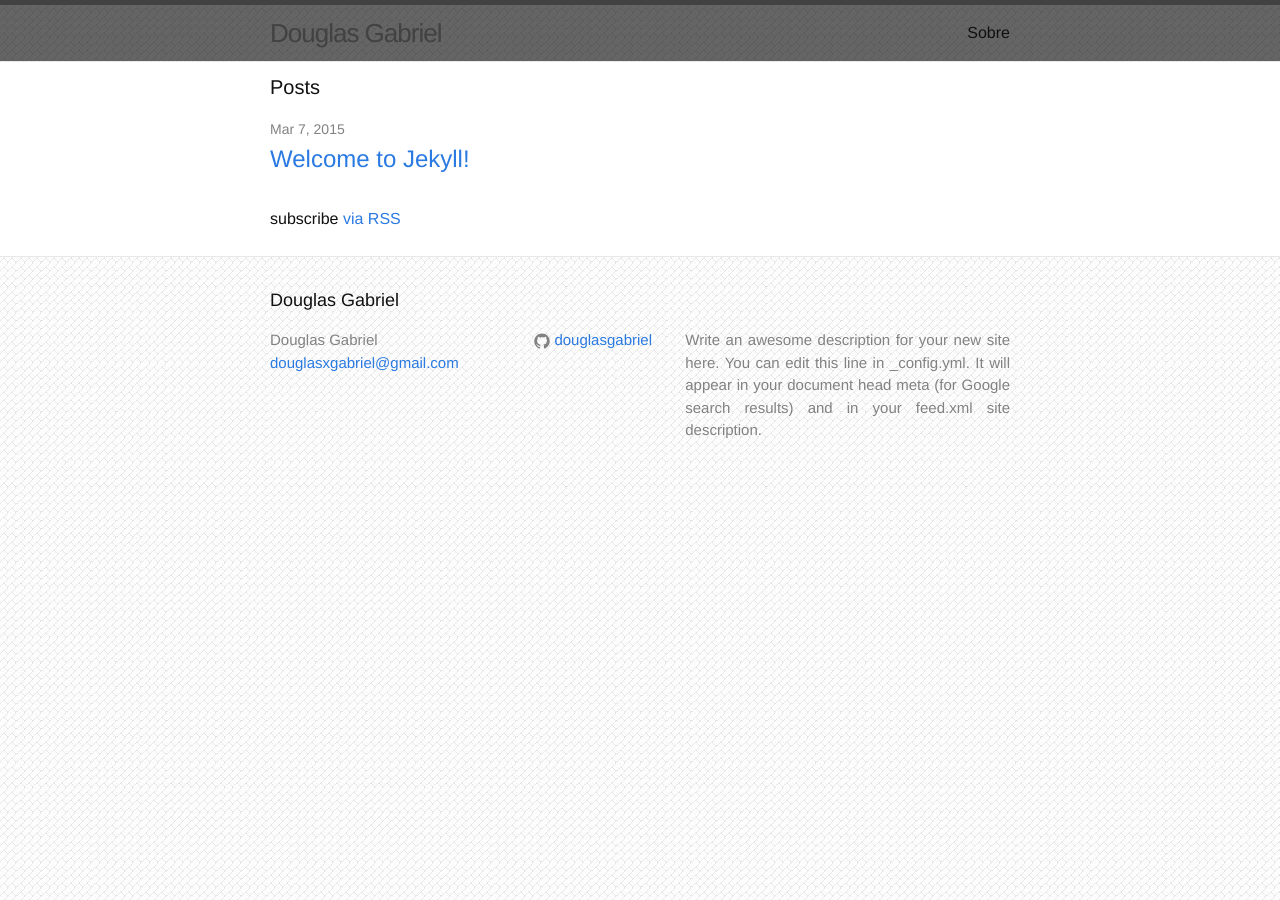
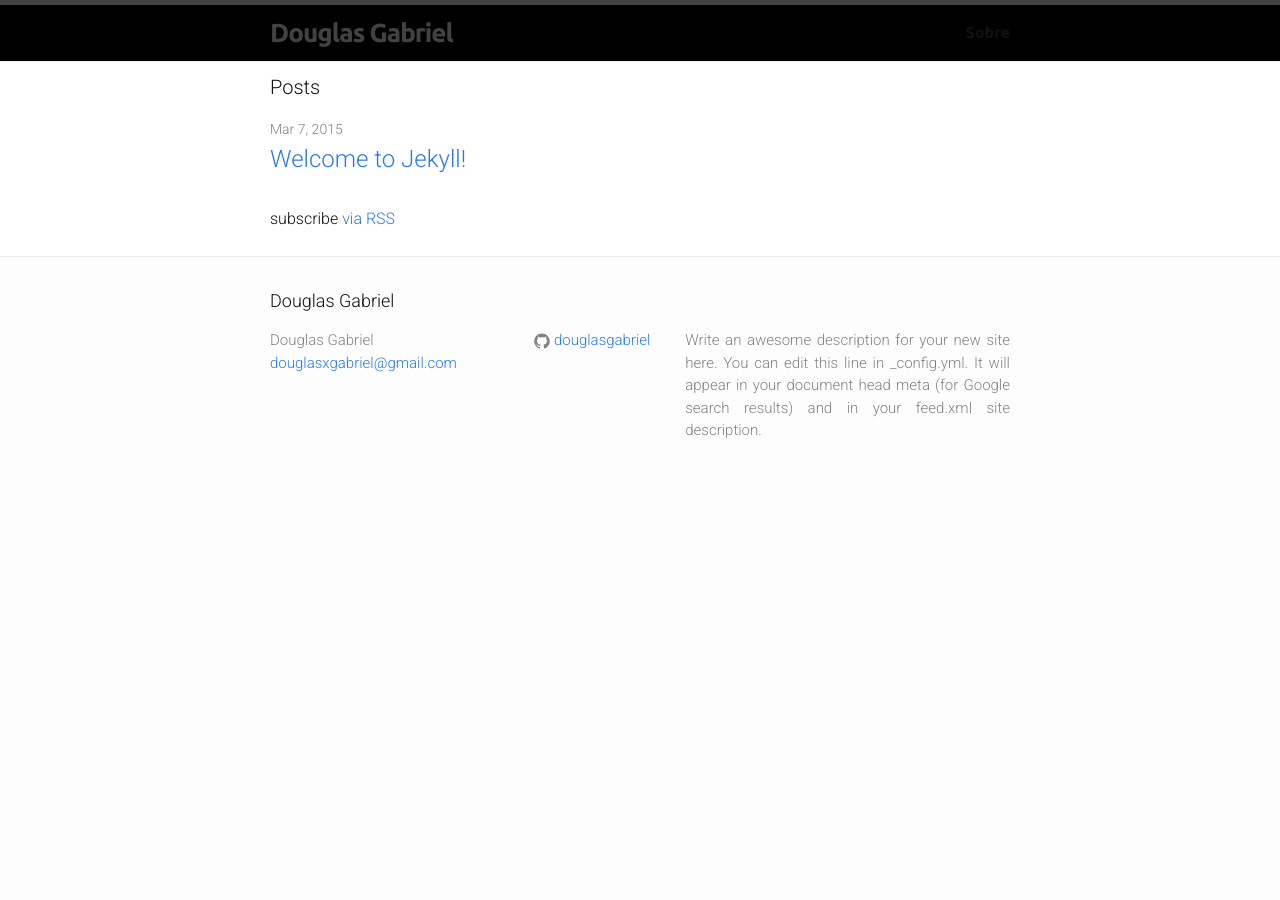
Before and after one commit to douglasgabriel/douglasgabriel.github.io, a Jekyll site: the page built from index.html, in a window 1280 px wide. Built offline with Jekyll 4.4.1, drawn with Linux system fonts in a browser that asks for light colours.

Commit message:
modificando barra topo

```diff
--- a/_includes/head.html
+++ b/_includes/head.html
@@ -8,5 +8,8 @@
 
   <link rel="stylesheet" href="{{ "/css/main.css" | prepend: site.baseurl }}">
   <link rel="canonical" href="{{ page.url | replace:'index.html','' | prepend: site.baseurl | prepend: site.url }}">
-  <link rel="alternate" type="application/rss+xml" title="{{ site.title }}" href="{{ "/feed.xml" | prepend: site.baseurl | prepend: site.url }}" />
+  <link rel="alternate" type="application/rss+xml" title="{{ site.title }}" href="{{ "/feed.xml" | prepend: site.baseurl | prepend: site.url }}"
+   />
+   <link href='http://fonts.googleapis.com/css?family=Ubuntu:700' rel='stylesheet' type='text/css'>
+   <link href='http://fonts.googleapis.com/css?family=Roboto:100,300,700' rel='stylesheet' type='text/css'>
 </head>
--- a/_sass/_base.scss
+++ b/_sass/_base.scss
@@ -14,7 +14,7 @@ dl, dd, ol, ul, figure {
  * Basic styling
  */
 body {
-    font-family: $base-font-family;
+    font-family: Roboto;
     font-size: $base-font-size;
     line-height: $base-line-height;
     font-weight: 300;
--- a/css/main.scss
+++ b/css/main.scss
@@ -53,11 +53,21 @@ $on-laptop:        800px;
 
 body{
 	text-align:justify;
-	background-image:url(../images/body-background.jpg);
 }
 
 .site-header{
-	background-color:rgba(0,0,0,0.6);
+	background-color:black;
+	color: white !important;
+}
+
+.site-header a{
+	font-family: Ubuntu;
+}
+
+.site-header a:hover{
+	text-decoration:none;
+	color:grey;
+	transition-duration:0.5s;
 }
 
 .page-content{
```
Also changed, not shown: images/body-background.jpg (deleted).
